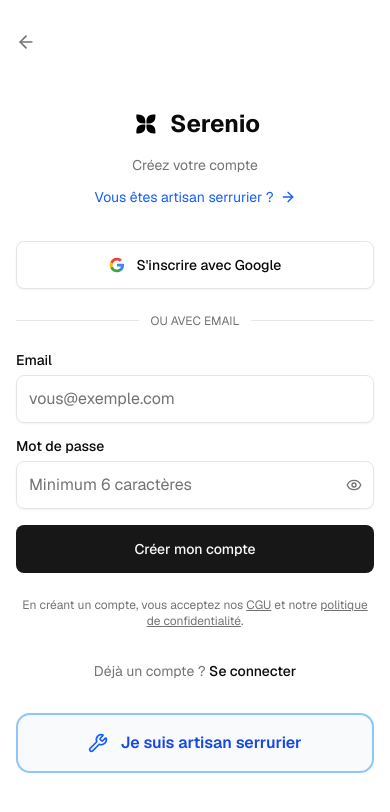
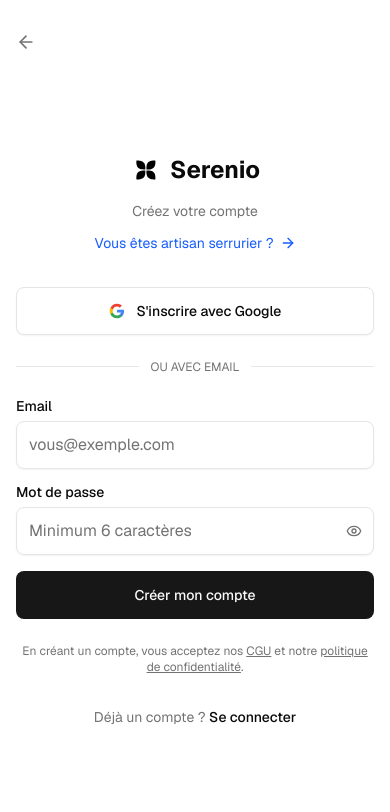
Before and after one commit to JeremyGnt/serenio, a Next.js app: page /signup in a window 390 px wide. Shown: the top 812 px of the page. Built offline with nearby package versions, Linux system fonts and the light colour scheme.

Commit message:
style: remove artisan button and redirect link to login

```diff
--- a/src/app/signup/page.tsx
+++ b/src/app/signup/page.tsx
@@ -38,7 +38,7 @@
             </p>
             {/* Lien Artisan discret */}
             <Link
-              href="/pro/register"
+              href="/login"
               className="group inline-flex items-center gap-1.5 mt-3 text-sm text-blue-600 hover:text-blue-700 hover:underline"
             >
               <span>Vous êtes artisan serrurier ?</span>
@@ -56,17 +56,6 @@
               Se connecter
             </Link>
           </p>
-
-          {/* Lien Artisan - visible sur mobile uniquement */}
-          <Link
-            href="/pro/register"
-            className="md:hidden group flex items-center justify-center gap-3 p-4 bg-gray-50 border-2 border-blue-300 rounded-xl hover:border-blue-500 hover:bg-blue-50 transition-all"
-          >
-            <Wrench className="w-5 h-5 text-blue-600" />
-            <span className="font-semibold text-blue-700 group-hover:text-blue-800">
-              Je suis artisan serrurier
-            </span>
-          </Link>
         </div>
       </div>
     </main>
```
